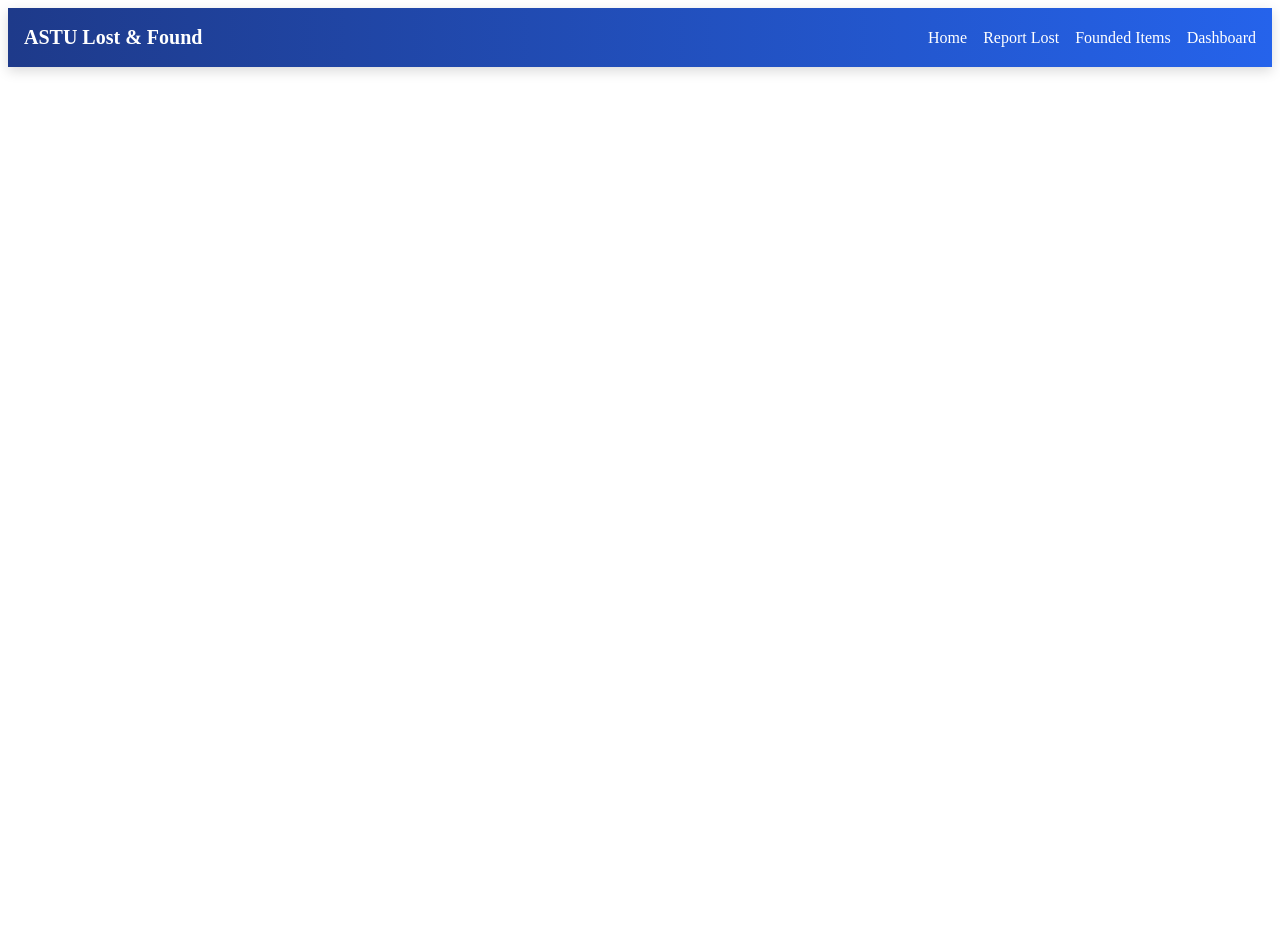
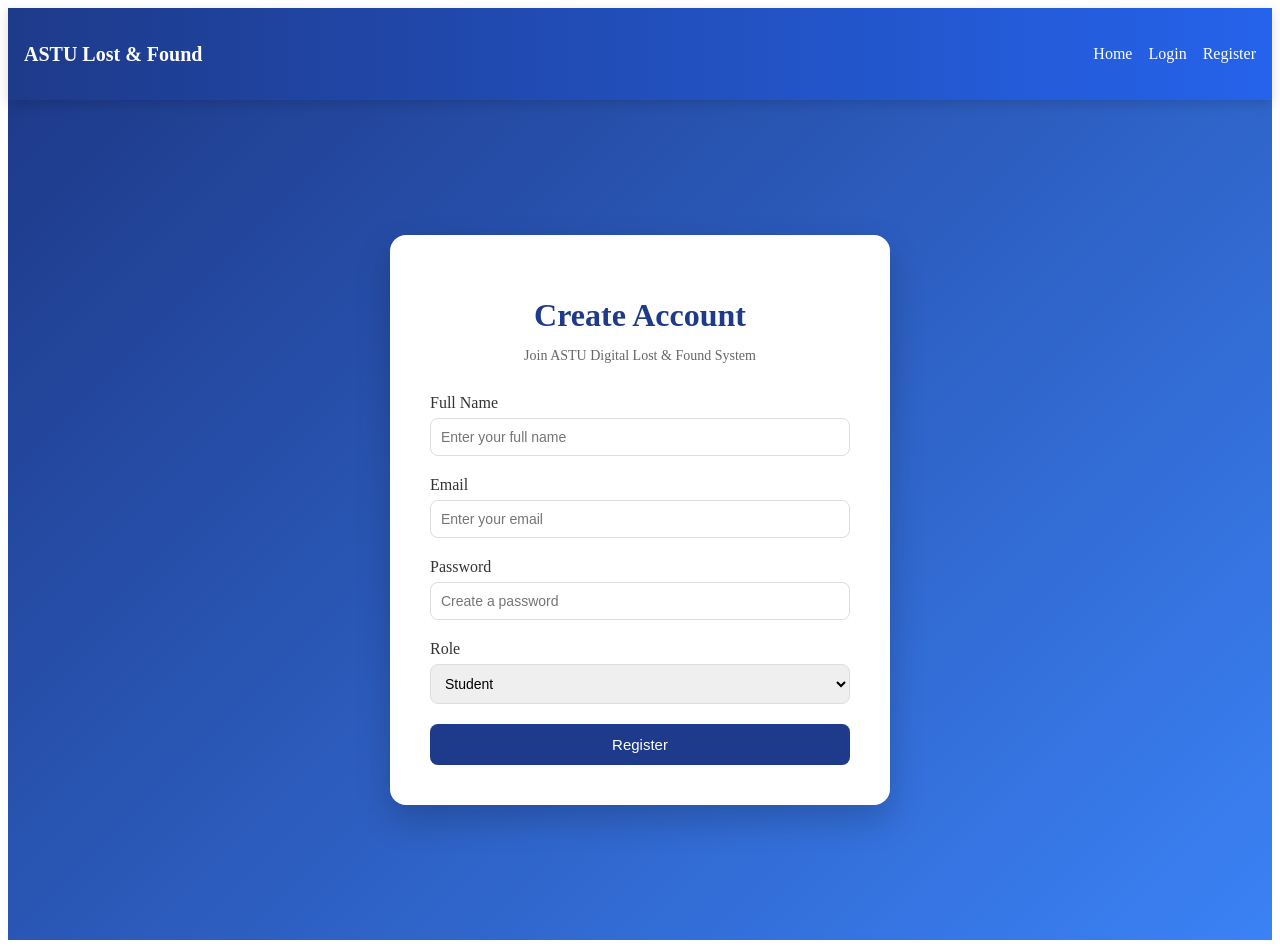
Before and after one commit to babaty73/lost-and-found, a React (Vite) app: page /register in a window 1280 px wide. Before the commit the page ends 800 px from the top, so only its background shows below. Built offline with nearby package versions, Linux system fonts and the light colour scheme.

Commit message:
features:implement frontend authentication and protected dashboard

```diff
--- a/src/App.jsx
+++ b/src/App.jsx
@@ -6,6 +6,8 @@
 import ReportLost from "./pages/ReportLost";
 import ReportFound from "./pages/FoundedItems";
 import Dashboard from "./pages/Dashboard";
+import Register from "./pages/Register";
+import Login from "./pages/Login";
 
 function App() {
   const [foundItems, setFoundItems] = useState([]);
@@ -16,6 +18,8 @@
 
       <Routes>
        <Route path="/" element={<Home />} />
+  <Route path="/register" element={<Register />} />
+<Route path="/login" element={<Login />} />
 
   <Route
     path="/report-lost"
--- a/src/components/Navbar.jsx
+++ b/src/components/Navbar.jsx
@@ -1,27 +1,33 @@
-import { Link } from "react-router-dom";
-import { useState } from "react";
+import { Link, useNavigate } from "react-router-dom";
 import "./Navbar.css";
 
-function Navbar() {
-  const [open, setOpen] = useState(false);
+function Navbar({ isLoggedIn, setIsLoggedIn }) {
+  const navigate = useNavigate();
 
-  const toggleMenu = () => setOpen(!open);
+  const handleLogout = () => {
+    setIsLoggedIn(false);
+    navigate("/");
+  };
 
   return (
     <nav className="navbar">
-      {/* Hamburger / X button on left */}
-      <div className="menu-btn" onClick={toggleMenu}>
-        {open ? "✖" : "☰"}
-      </div>
+      <h2 className="logo">ASTU Lost & Found</h2>
 
-      <div className="logo">ASTU Lost & Found</div>
+      <div className="nav-links">
+        <Link to="/">Home</Link>
 
-      {/* Links */}
-      <div className={`nav-links ${open ? "open" : ""}`}>
-        <Link to="/" onClick={() => setOpen(false)}>Home</Link>
-        <Link to="/report-lost" onClick={() => setOpen(false)}>Report Lost</Link>
-        <Link to="/report-found" onClick={() => setOpen(false)}>Founded Items</Link>
-        <Link to="/dashboard" onClick={() => setOpen(false)}>Dashboard</Link>
+        {isLoggedIn && <Link to="/dashboard">Dashboard</Link>}
+
+        {!isLoggedIn ? (
+          <>
+            <Link to="/login">Login</Link>
+            <Link to="/register">Register</Link>
+          </>
+        ) : (
+          <button className="logout-btn" onClick={handleLogout}>
+            Logout
+          </button>
+        )}
       </div>
     </nav>
   );
--- /dev/null
+++ b/src/pages/Login.css
@@ -0,0 +1,101 @@
+.login-container {
+  min-height: 100vh;
+  display: flex;
+  justify-content: center;
+  align-items: center;
+  background: linear-gradient(135deg, #1e3a8a, #3b82f6);
+  padding: 20px;
+}
+
+.login-card {
+  background: white;
+  width: 100%;
+  max-width: 400px;
+  padding: 40px;
+  border-radius: 16px;
+  box-shadow: 0 15px 35px rgba(0, 0, 0, 0.2);
+  animation: fadeIn 0.6s ease-in-out;
+}
+
+.login-card h1 {
+  text-align: center;
+  margin-bottom: 10px;
+  color: #1e3a8a;
+}
+
+.login-subtitle {
+  text-align: center;
+  margin-bottom: 30px;
+  color: #666;
+  font-size: 14px;
+}
+
+.input-group {
+  margin-bottom: 20px;
+  display: flex;
+  flex-direction: column;
+}
+
+.input-group label {
+  margin-bottom: 6px;
+  font-weight: 500;
+  color: #333;
+}
+
+.input-group input {
+  padding: 10px;
+  border-radius: 8px;
+  border: 1px solid #ddd;
+  font-size: 14px;
+  transition: 0.3s;
+}
+
+.input-group input:focus {
+  outline: none;
+  border-color: #1e3a8a;
+  box-shadow: 0 0 0 2px rgba(30, 58, 138, 0.2);
+}
+
+.login-btn {
+  width: 100%;
+  padding: 12px;
+  background-color: #1e3a8a;
+  color: white;
+  border: none;
+  border-radius: 8px;
+  font-size: 15px;
+  cursor: pointer;
+  transition: 0.3s;
+}
+
+.login-btn:hover {
+  background-color: #3b82f6;
+}
+
+.register-link {
+  margin-top: 20px;
+  text-align: center;
+  font-size: 14px;
+  color: #555;
+}
+
+.register-link span {
+  color: #1e3a8a;
+  cursor: pointer;
+  font-weight: 600;
+}
+
+.register-link span:hover {
+  text-decoration: underline;
+}
+
+@keyframes fadeIn {
+  from {
+    opacity: 0;
+    transform: translateY(15px);
+  }
+  to {
+    opacity: 1;
+    transform: translateY(0);
+  }
+}
--- /dev/null
+++ b/src/pages/Login.jsx
@@ -0,0 +1,71 @@
+import { useState } from "react";
+import { useNavigate } from "react-router-dom";
+import "./Login.css";
+
+function Login({ setIsLoggedIn }) {
+  const navigate = useNavigate();
+
+  const [form, setForm] = useState({
+    email: "",
+    password: "",
+  });
+
+  const handleChange = (e) => {
+    setForm({ ...form, [e.target.name]: e.target.value });
+  };
+
+  const handleSubmit = (e) => {
+    e.preventDefault();
+
+    if (form.email && form.password) {
+      setIsLoggedIn(true);
+      alert("Login successful!");
+      navigate("/dashboard");
+    } else {
+      alert("Please enter email and password");
+    }
+  };
+
+  return (
+    <div className="login-container">
+      <div className="login-card">
+        <h1>Welcome Back</h1>
+        <p className="login-subtitle">
+          Login to access your dashboard
+        </p>
+
+        <form onSubmit={handleSubmit}>
+          <div className="input-group">
+            <label>Email</label>
+            <input
+              type="email"
+              name="email"
+              placeholder="Enter your email"
+              value={form.email}
+              onChange={handleChange}
+              required
+            />
+          </div>
+
+          <div className="input-group">
+            <label>Password</label>
+            <input
+              type="password"
+              name="password"
+              placeholder="Enter your password"
+              value={form.password}
+              onChange={handleChange}
+              required
+            />
+          </div>
+
+          <button type="submit" className="login-btn">
+            Login
+          </button>
+        </form>
+      </div>
+    </div>
+  );
+}
+
+export default Login;
--- /dev/null
+++ b/src/pages/Register.css
@@ -0,0 +1,86 @@
+.register-container {
+  min-height: 100vh;
+  display: flex;
+  justify-content: center;
+  align-items: center;
+  background: linear-gradient(135deg, #1e3a8a, #3b82f6);
+  padding: 20px;
+}
+
+.register-card {
+  background: white;
+  width: 100%;
+  max-width: 420px;
+  padding: 40px;
+  border-radius: 16px;
+  box-shadow: 0 15px 35px rgba(0, 0, 0, 0.2);
+  animation: fadeIn 0.6s ease-in-out;
+}
+
+.register-card h1 {
+  text-align: center;
+  margin-bottom: 10px;
+  color: #1e3a8a;
+}
+
+.register-subtitle {
+  text-align: center;
+  margin-bottom: 30px;
+  color: #666;
+  font-size: 14px;
+}
+
+.input-group {
+  margin-bottom: 20px;
+  display: flex;
+  flex-direction: column;
+}
+
+.input-group label {
+  margin-bottom: 6px;
+  font-weight: 500;
+  color: #333;
+}
+
+.input-group input,
+.input-group select {
+  padding: 10px;
+  border-radius: 8px;
+  border: 1px solid #ddd;
+  font-size: 14px;
+  transition: 0.3s;
+}
+
+.input-group input:focus,
+.input-group select:focus {
+  outline: none;
+  border-color: #1e3a8a;
+  box-shadow: 0 0 0 2px rgba(30, 58, 138, 0.2);
+}
+
+.register-btn {
+  width: 100%;
+  padding: 12px;
+  background-color: #1e3a8a;
+  color: white;
+  border: none;
+  border-radius: 8px;
+  font-size: 15px;
+  cursor: pointer;
+  transition: 0.3s;
+}
+
+.register-btn:hover {
+  background-color: #3b82f6;
+}
+
+@keyframes fadeIn {
+  from {
+    opacity: 0;
+    transform: translateY(15px);
+  }
+  to {
+    opacity: 1;
+    transform: translateY(0);
+  }
+}
--- /dev/null
+++ b/src/pages/Register.jsx
@@ -0,0 +1,97 @@
+import { useState } from "react";
+import { useNavigate } from "react-router-dom";
+import "./Register.css";
+
+function Register({ setIsLoggedIn }) {
+  const navigate = useNavigate();
+
+  const [form, setForm] = useState({
+    name: "",
+    email: "",
+    password: "",
+    role: "student",
+  });
+
+  const handleChange = (e) => {
+    setForm({ ...form, [e.target.name]: e.target.value });
+  };
+
+  const handleSubmit = (e) => {
+    setIsLoggedIn(true);
+navigate("/dashboard");
+
+    e.preventDefault();
+
+    // For now just simulate registration
+    alert("Registration successful!");
+
+    navigate("/dashboard");
+  };
+
+  return (
+    <div className="register-container">
+      <div className="register-card">
+        <h1>Create Account</h1>
+        <p className="register-subtitle">
+          Join ASTU Digital Lost & Found System
+        </p>
+
+        <form onSubmit={handleSubmit}>
+          <div className="input-group">
+            <label>Full Name</label>
+            <input
+              type="text"
+              name="name"
+              placeholder="Enter your full name"
+              value={form.name}
+              onChange={handleChange}
+              required
+            />
+          </div>
+
+          <div className="input-group">
+            <label>Email</label>
+            <input
+              type="email"
+              name="email"
+              placeholder="Enter your email"
+              value={form.email}
+              onChange={handleChange}
+              required
+            />
+          </div>
+
+          <div className="input-group">
+            <label>Password</label>
+            <input
+              type="password"
+              name="password"
+              placeholder="Create a password"
+              value={form.password}
+              onChange={handleChange}
+              required
+            />
+          </div>
+
+          <div className="input-group">
+            <label>Role</label>
+            <select
+              name="role"
+              value={form.role}
+              onChange={handleChange}
+            >
+              <option value="student">Student</option>
+              <option value="admin">Admin</option>
+            </select>
+          </div>
+
+          <button type="submit" className="register-btn">
+            Register
+          </button>
+        </form>
+      </div>
+    </div>
+  );
+}
+
+export default Register;
```
